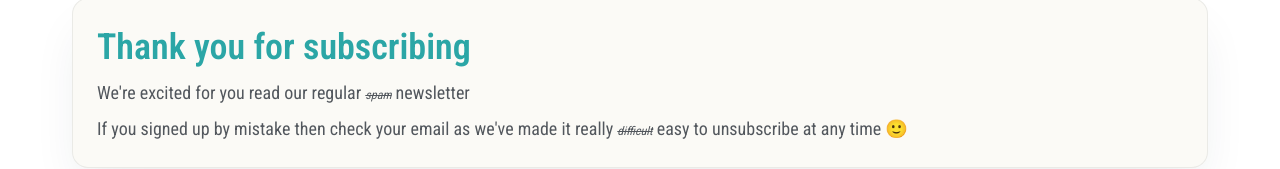
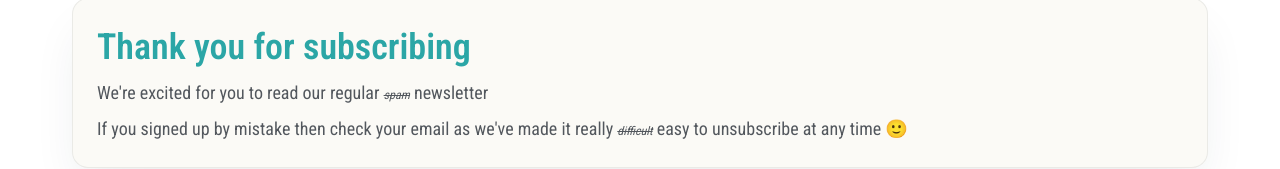
Before and after one commit to lexkon/tfl-status-app, a Next.js app: page / in a window 1280 px wide. Both pictures are taken after typing "name@example.com", "Sample", "Sample" into the empty fields and a click on the button "Submit". Shown: the part 1204-1373 px from the top of the page. Built offline with nearby package versions, Linux system fonts and the light colour scheme.

Commit message:
Fixed a silly little typo

```diff
--- a/app/components/NewsletterForm.jsx
+++ b/app/components/NewsletterForm.jsx
@@ -35,7 +35,7 @@ export default function NewsletterForm() {
         return (
             <div id='success-message'>
                 <h2 className='text-[var(--genericorp-teal)]'>Thank you for subscribing</h2>
-                <p>We're excited for you read our regular <span className='line-through italic text-xs'>spam</span> newsletter</p>
+                <p>We're excited for you to read our regular <span className='line-through italic text-xs'>spam</span> newsletter</p>
                 <p>If you signed up by mistake then check your email as we've made it really <span className='line-through italic text-xs'>difficult</span> easy to unsubscribe at any time 🙂</p>
             </div>
         )
```
